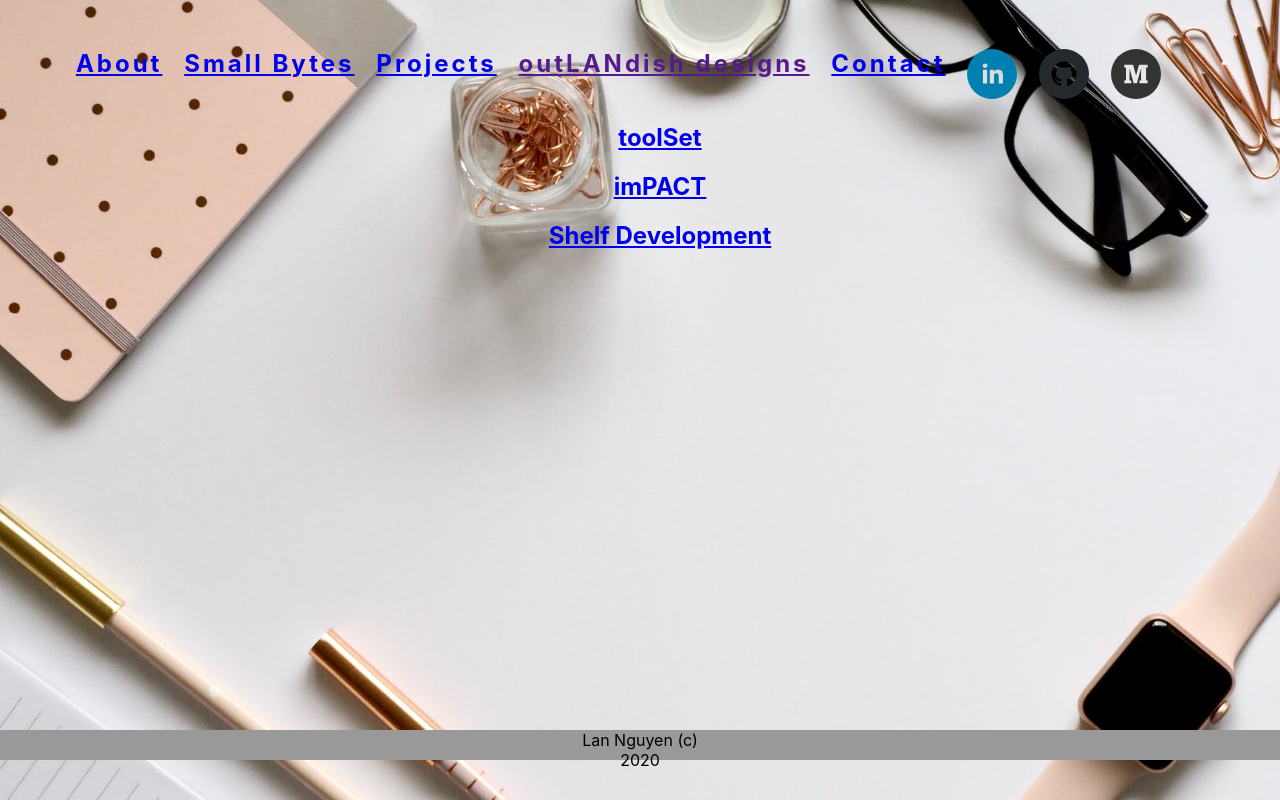
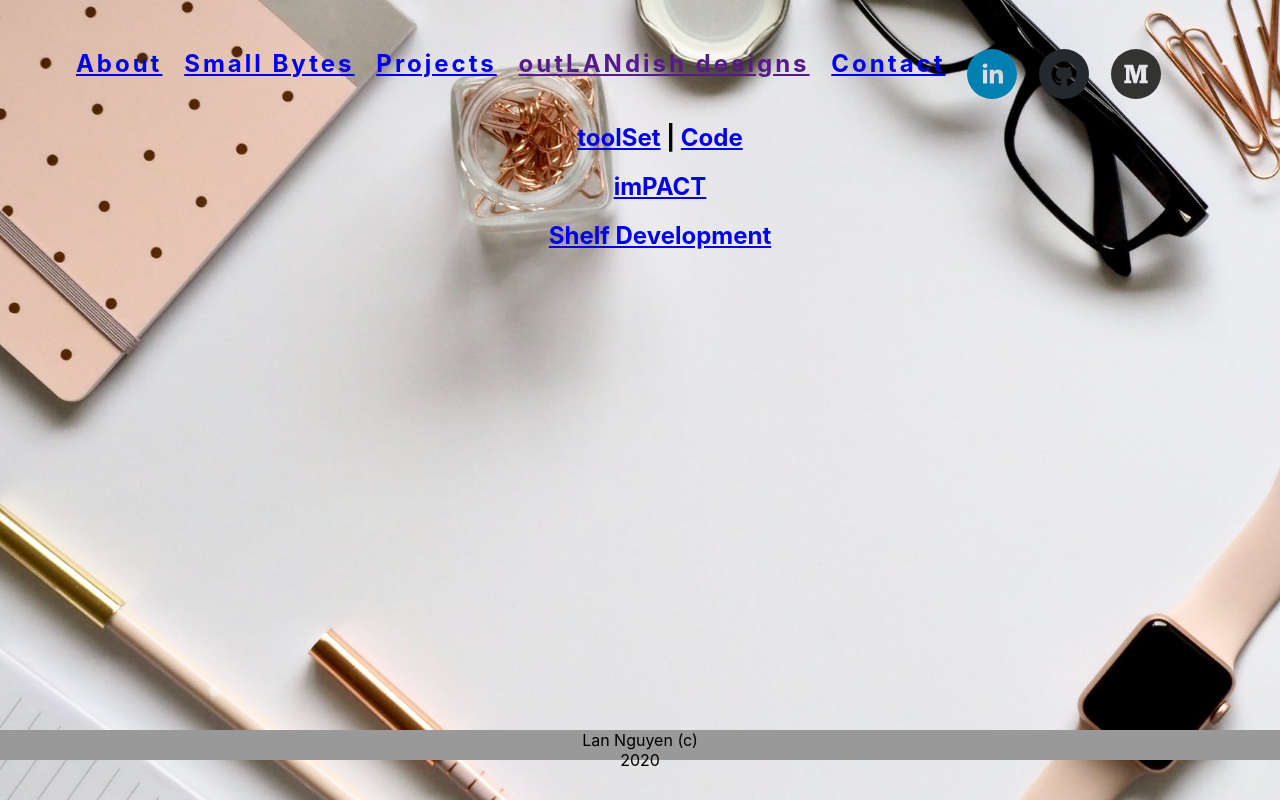
Before and after one commit to nguyenlan13/portfolio, a React (Create React App) app: page /projects in a window 1280 px wide. Built offline with nearby package versions, Linux system fonts and the light colour scheme.

Commit message:
add new project link

```diff
--- a/src/Components/Projects/Project.js
+++ b/src/Components/Projects/Project.js
@@ -5,7 +5,7 @@ function Project() {
   return (
     <div>
      <ul>
-     <h2><a href="https://github.com/nguyenlan13/toolSet">toolSet</a></h2>
+     <h2><a href="https://toolset-frontend.herokuapp.com/">toolSet</a> | <a href="https://github.com/nguyenlan13/toolSet">Code</a></h2>
      <h2><a href="https://github.com/nguyenlan13/imPACT">imPACT</a></h2>
      <h2><a href="https://github.com/nguyenlan13/shelf_development">Shelf Development</a></h2>
 
```
